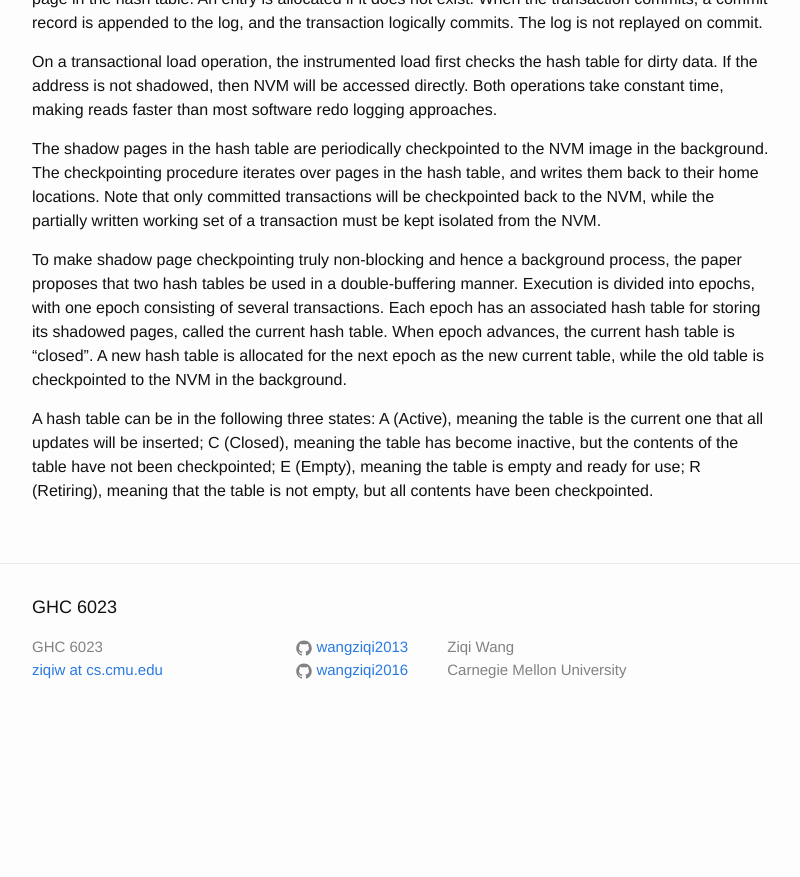
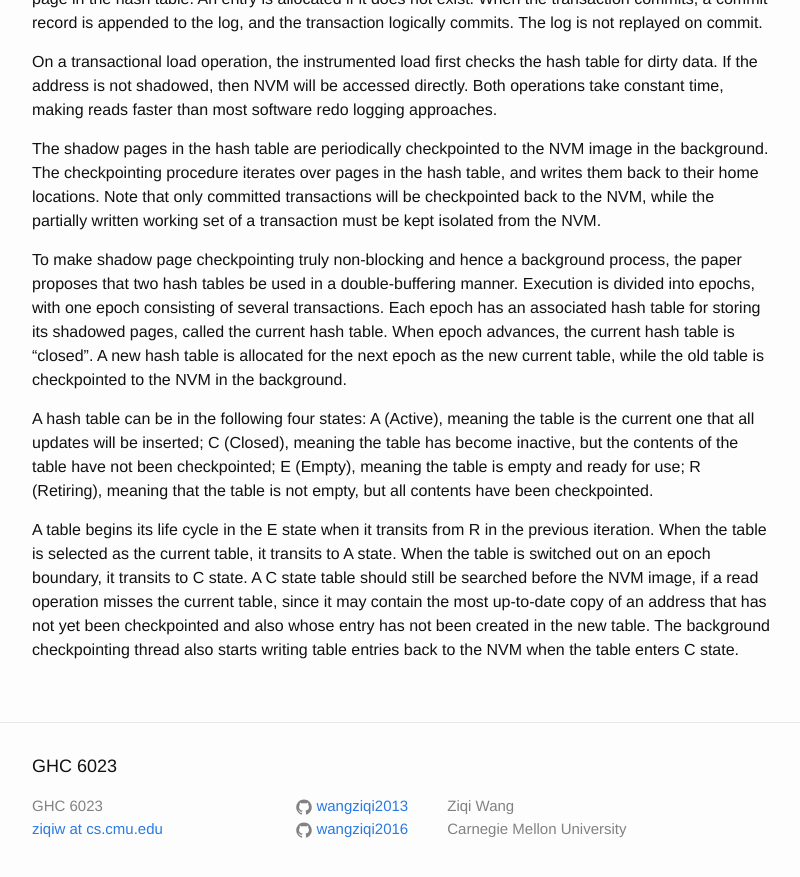
Before and after one commit to wangziqi2013/wangziqi2013.github.io, a Jekyll site: the page built from _posts/2020-08-05-softwrap.markdown, in a window 1280 px wide and 900 px high, scrolled down 2278 px. Shown: the top 877 px of the window, without its empty margins (238-1038 px from the left). Built offline with Jekyll 4.4.1, drawn with Linux system fonts in a browser that asks for light colours; before the commit the page ends 3019 px from its top, so only the background shows below that.

Commit message:
Adding C state

```diff
--- a/_posts/2020-08-05-softwrap.markdown
+++ b/_posts/2020-08-05-softwrap.markdown
@@ -100,7 +100,14 @@ Each epoch has an associated hash table for storing its shadowed pages, called t
 the current hash table is "closed". A new hash table is allocated for the next epoch as the new current table, while the
 old table is checkpointed to the NVM in the background.
 
-A hash table can be in the following three states: A (Active), meaning the table
+A hash table can be in the following four states: A (Active), meaning the table
 is the current one that all updates will be inserted; C (Closed), meaning the table has become inactive, but the
 contents of the table have not been checkpointed; E (Empty), meaning the table is empty and ready for use; R (Retiring),
 meaning that the table is not empty, but all contents have been checkpointed.
+
+A table begins its life cycle in the E state when it transits from R in the previous iteration. When the table is selected
+as the current table, it transits to A state. When the table is switched out on an epoch boundary, it transits to C state.
+A C state table should still be searched before the NVM image, if a read operation misses the current table, since it
+may contain the most up-to-date copy of an address that has not yet been checkpointed and also whose entry has not been
+created in the new table. The background checkpointing thread also starts writing table entries back to the NVM when
+the table enters C state.
```
